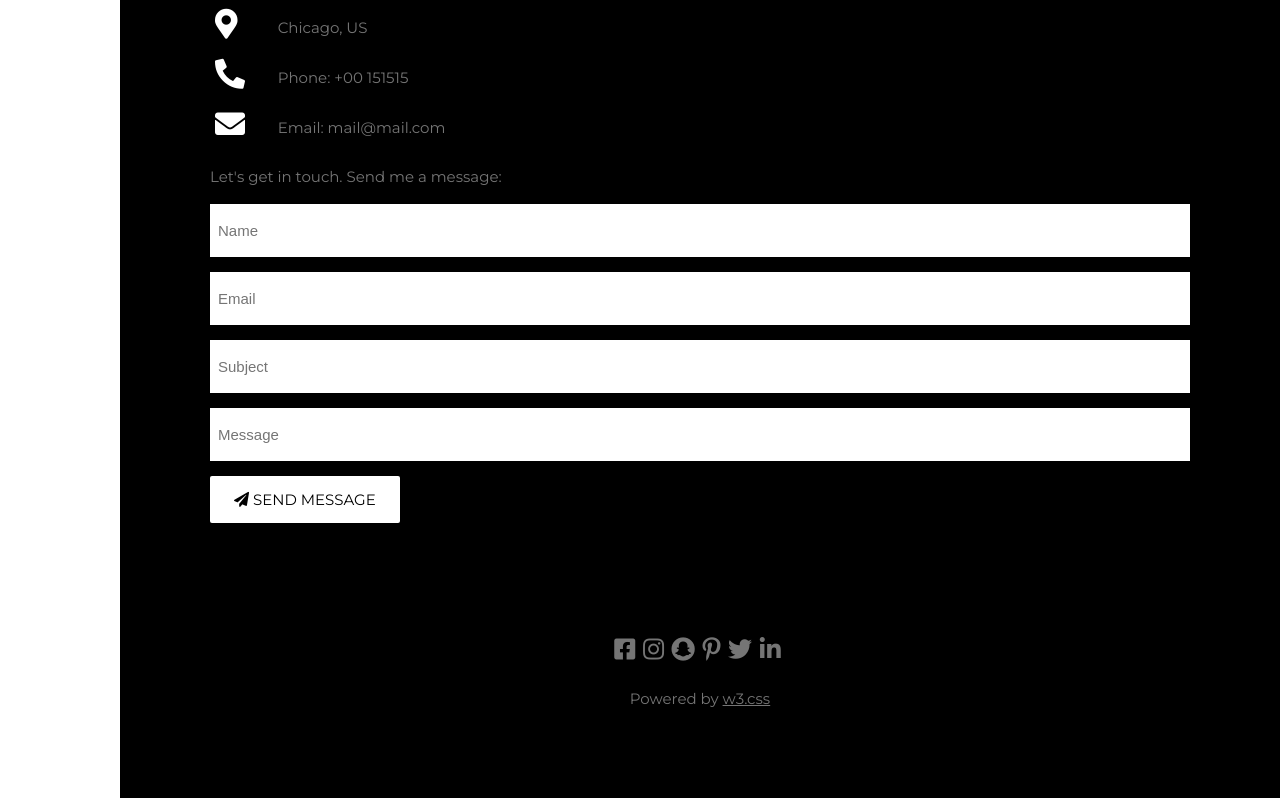
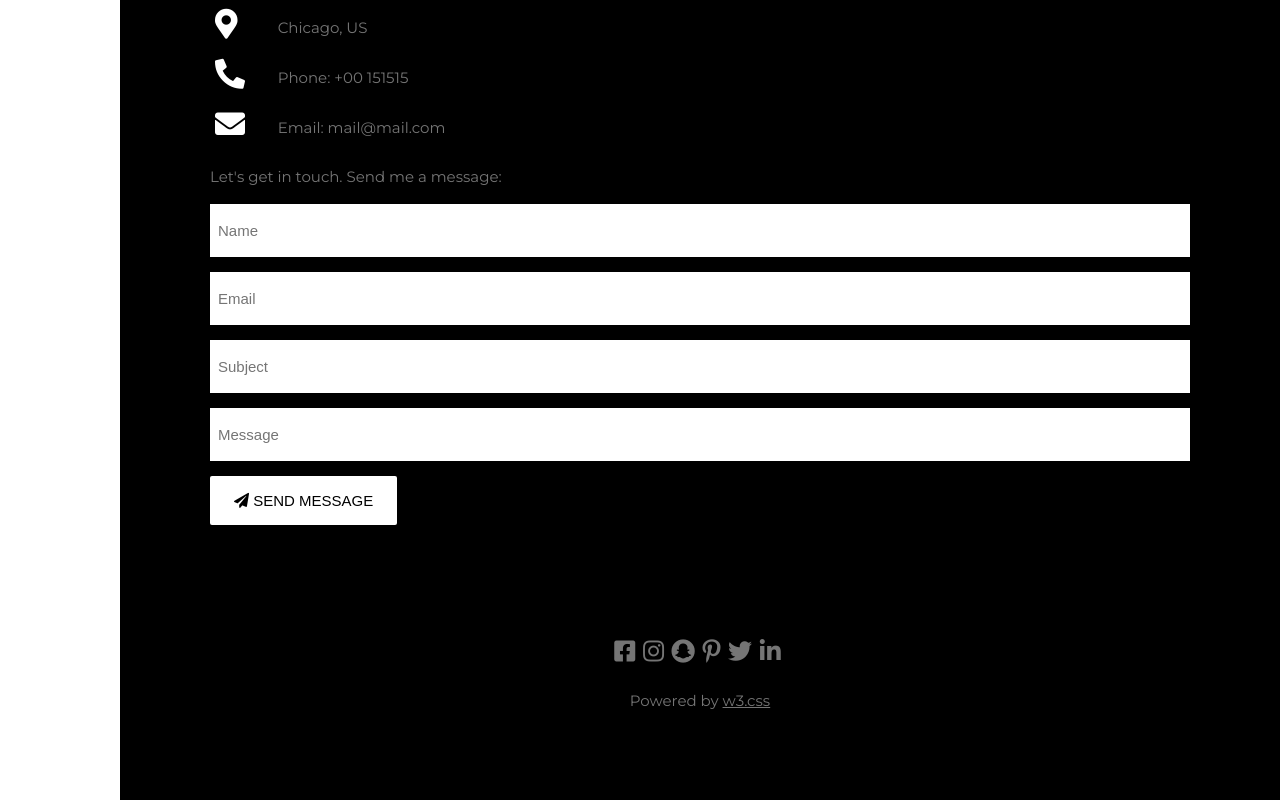
Before and after one commit to UIT19520097/W3-JohnDoe-Dark, a plain HTML site: page index.html in a window 1280 px wide. Shown: the part 5036-5836 px from the top of the page. Drawn offline with Linux system fonts and the light colour scheme.

Commit message:
form contact

```diff
--- a/index.html
+++ b/index.html
@@ -288,14 +288,16 @@
                     <div class="contact-form__title">
                         Let's get in touch. Send me a message:
                     </div>
-                    <input type="text" class="contact-form__fill" placeholder="Name">
-                    <input type="Email" class="contact-form__fill" placeholder="Email">
-                    <input type="text" class="contact-form__fill" placeholder="Subject">
-                    <input type="text" class="contact-form__fill" placeholder="Message">
-                    <a href="" class="btn btn-mobile-full">
-                        <i class="fas fa-paper-plane"></i>
-                        SEND MESSAGE
-                    </a>
+                    <form action="">
+                        <input type="text" required class="contact-form__fill" placeholder="Name">
+                        <input type="Email" required class="contact-form__fill" placeholder="Email">
+                        <input type="text" required class="contact-form__fill" placeholder="Subject">
+                        <input type="text" required class="contact-form__fill" placeholder="Message">
+                        <button type= "" href ="" class="btn btn-mobile-full ">
+                            <i class="fas fa-paper-plane"></i>
+                            SEND MESSAGE
+                        </button>
+                    </form>
                 </div>
             </div>
         </div>
```
